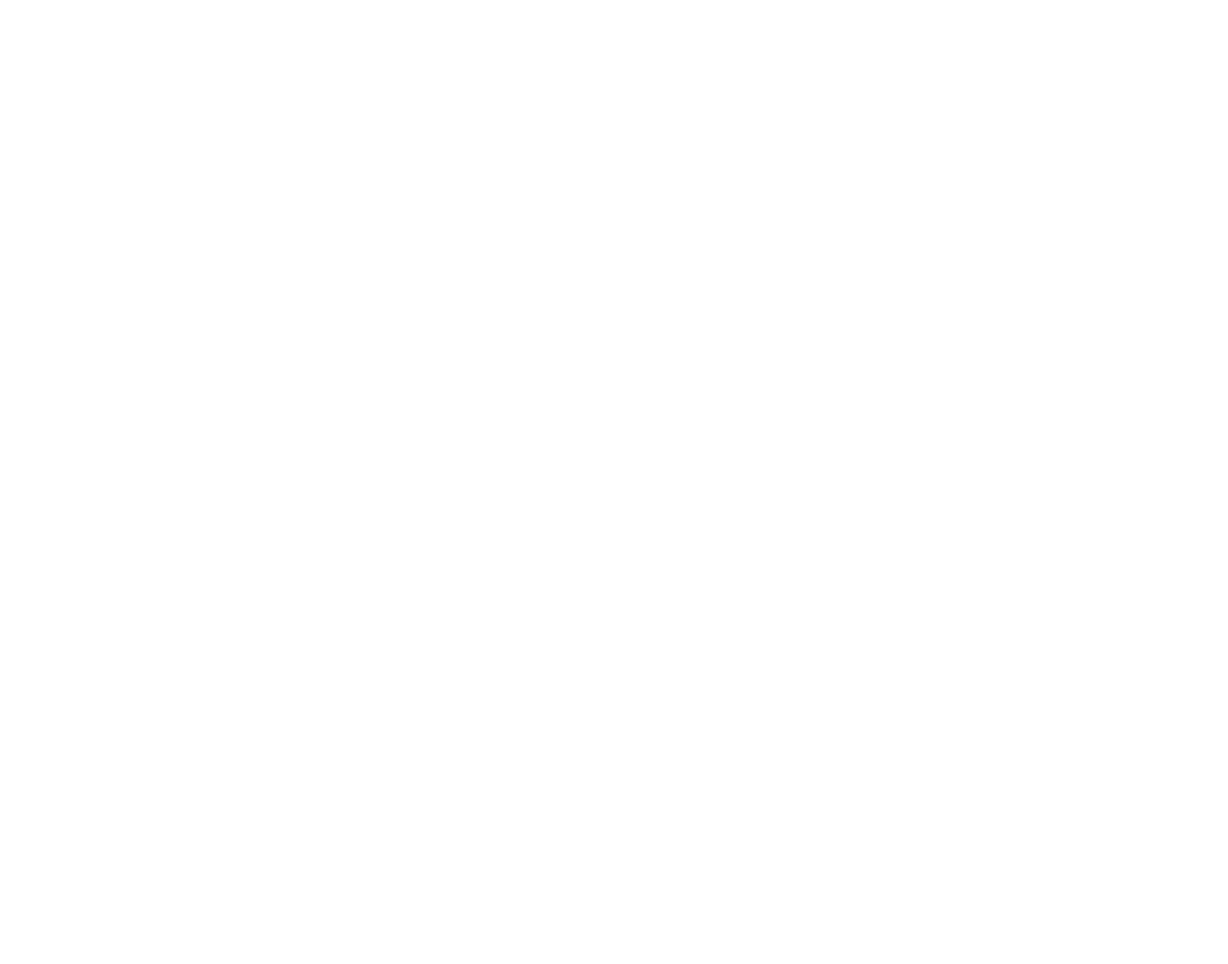
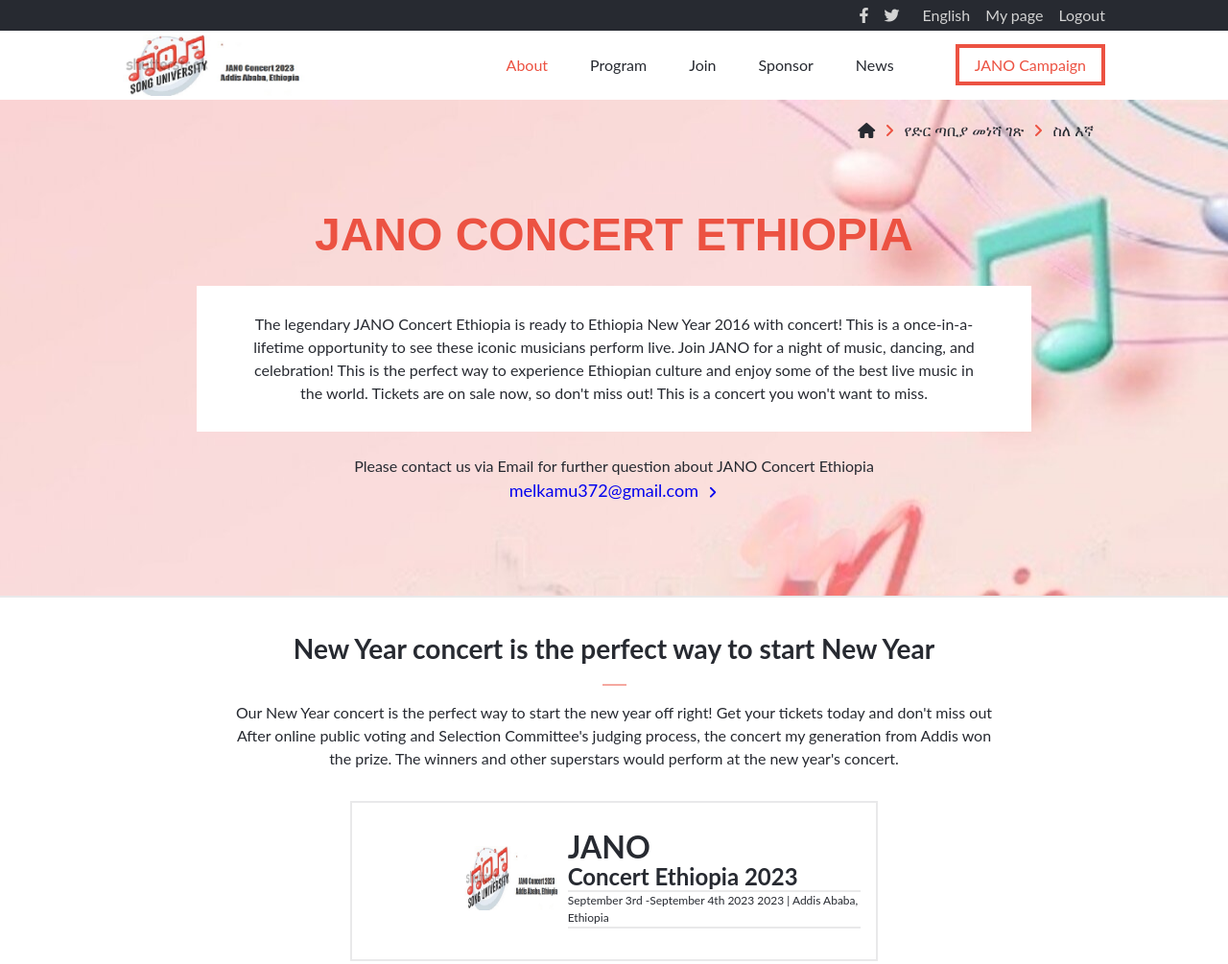
Before and after one commit to melkamu372/capstone-project, a plain HTML site: page about.html in a window 1280 px wide. Shown: the top 1005 px of the page at 96% size. Before the commit the page ends 800 px from the top, so only its background shows below. Drawn offline with Linux system fonts and the light colour scheme.

Commit message:
add desktop version

```diff
--- a/about.html
+++ b/about.html
@@ -0,0 +1,292 @@
+<!DOCTYPE html>
+
+<html lang="en">
+
+<head>
+
+    <meta charset="UTF-8">
+
+    <meta name="viewport" content="width=device-width, initial-scale=1.0">
+
+    <title>Jano | Concert Ethiopia </title>
+
+    <link rel="stylesheet" href="style.css">
+
+    <link rel="stylesheet" href="https://cdnjs.cloudflare.com/ajax/libs/font-awesome/6.2.0/css/all.css">
+
+</head>
+<body>
+
+    <header class="header hidden">
+
+        <nav class="header-top">
+
+            <div class="container row">
+
+                <ul class="social-list col">
+
+                    <li class="social-item">
+
+                        <a href="https://www.facebook.com/Janoband" target="_blank" rel="noopener">
+
+                            <span class="social-icon fa-brands fa-facebook-f "></span></a>
+
+                        </li>
+
+                        <li class="social-item">
+
+                            <a href="#" target="_blank" rel="noopener">
+
+                                <span class="social-icon fa-brands fa-twitter "></span></a>
+                    </li>
+                </ul>
+
+                <ul class="other-list col">
+
+                    <li><a href="#" class="other-link">English</a></li>
+
+                    <li><a href="#" class="other-link">My page</a></li>
+
+                    <li><a href="#" class="other-link">Logout</a></li>
+
+                </ul>
+
+            </div>
+
+        </nav>
+
+        <div class="header-bottom">
+
+            <div class="container row">
+
+                <div class="main-logo-cont">
+
+                    <a href="index.html" class="main-logo-link">
+
+                        <img src="./assets/backgrounds/header.jpg" alt="main-logo-image" class="main-logo">
+
+                    </a>
+                </div>
+
+                <nav class="nav">
+
+                    <ul class="nav-list row">
+
+                        <li class="nav-item"><a href="about.html" class="nav-link red">About</a></li>
+
+                        <li class="nav-item"><a href="#program" class="nav-link">Program</a></li>
+
+                        <li class="nav-item"><a href="#" class="nav-link">Join</a></li>
+
+                        <li class="nav-item"><a href="#partner" class="nav-link">Sponsor</a></li>
+
+                        <li class="nav-item"><a href="index.html#featured" class="nav-link">News</a></li>
+
+                        <li class="nav-item"><a href="index.html" class="nav-link red red-border">JANO Campaign</a></li>
+                    </ul>
+                </nav>
+            </div>
+        </div>
+    </header>
+
+    <section class="head headline">
+
+        <header class="header unhidden">
+
+            <button class="ham-btn" id="ham-btn">
+
+                <img src="./assets/icons/hamburger-icon.png" alt="hamburger-icon" class="ham-img">
+
+            </button>
+
+            <menu class="menu hid" id="menu">
+
+                <button class="ham-btn close-btn" id="close-btn">
+
+                    <img src="./assets/icons/close-btn.png" alt="hamburger-icon" class="ham-img">
+
+                </button>
+
+                <nav class="nav menu-nav">
+
+                    <ul class="nav-list menu-nav-list row" id="menu-nav-list">
+
+                        <li class="nav-item menu-nav-item"><a href="index.html" class="nav-link menu-nav-link">Home</a></li>
+
+                        <li class="nav-item menu-nav-item"><a href="about.html" class="nav-link menu-nav-link red">About</a></li>
+
+                        <li class="nav-item menu-nav-item"><a href="#program" class="nav-link menu-nav-link">Program</a></li>
+
+                        <li class="nav-item menu-nav-item"><a href="#featured" class="nav-link menu-nav-link">Featured Musicians</a></li>
+
+                        <li class="nav-item menu-nav-item"><a href="#partner" class="nav-link menu-nav-link">Sponsor</a></li>
+
+                        <li class="nav-item menu-nav-item"><a href="index.html" class="nav-link menu-nav-link red red-border">JANO Campaign</a></li>
+                    </ul>
+                </nav>
+            </menu>
+        </header>
+        <div class="home hidden container">
+            <a href="index.html" class="home-link">
+                <i class="fa-solid fa-house home-color"></i></a>
+            <i class="fa-solid fa-angle-down fa-rotate-270"></i>
+
+            <a href="index.html" class="home2-link"> የድር ጣቢያ መነሻ ገጽ</a>
+
+            <i class="fa-solid fa-angle-down fa-rotate-270"></i>
+
+            <a href="about.html" class="home3-link">ስለ እኛ</a>
+        </div>
+        <div class="headline-cont cont text-center">
+            <p class="greeting-title greeting-title-about unhidden">"Hello! Fans of Ethiopian music"</p>
+            <div class="main-title-cont main-title-cont-about">
+                <h1 class="main-title main-title-about">JANO Concert Ethiopia </h1>
+            </div>
+            <div class="desc-container desc-container-about unhidden">
+                <p class="concert-desc">The legendary JANO Concert Ethiopia is ready to Ethiopia New Year 2016 with concert! This is a once-in-a-lifetime opportunity to see these iconic musicians perform live.
+                    Join JANO for a night of music, dancing, and celebration! This is the perfect way to experience Ethiopian culture and enjoy some of the best live music in the world.
+                    Tickets are on sale now, so don't miss out! This is a concert you won't want to miss.</p>
+            </div>
+            <div class="desc-container desc-container-about hidden">
+
+                <p class="concert-desc">The legendary JANO Concert Ethiopia is ready to Ethiopia New Year 2016 with concert! This is a once-in-a-lifetime opportunity to see these iconic musicians perform live.
+                    Join JANO for a night of music, dancing, and celebration! This is the perfect way to experience Ethiopian culture and enjoy some of the best live music in the world.
+                    Tickets are on sale now, so don't miss out! This is a concert you won't want to miss.
+                </p>
+
+            </div>
+
+            <div class="concert-contact-cont">
+
+                <p class="concert-contact">Please contact us via Email for further question about JANO Concert Ethiopia</p>
+
+                <p class="concert-email-par unhidden">
+                    <a class="concert-email" href="#">melkamu372@gmail.com</a></p>
+
+                    <p class="concert-email-par hidden">
+
+                        <a class="concert-email" href="#"><span>melkamu372@gmail.com
+
+
+                        </span> <i class="fa-solid fa-angle-down fa-rotate-270"></i></a></p>
+            </div>
+
+        </div>
+
+    </section>
+
+    <section class="logo-section">
+
+        <div class="logo-section-cont text-center">
+
+            <h3 class="main-program logo-section-title">New Year concert is the perfect way to start New Year</h3>
+
+            <div class="line line4"></div>
+
+            <p class="logo-description unhidden">Our New Year concert is the perfect way to start the new year off right! Get your tickets today and don't miss out</p>
+
+            <p class="logo-description hidden">Our New Year concert is the perfect way to start the new year off right! Get your tickets today and don't miss out
+                After online public voting and Selection Committee's judging process, the concert my generation from Addis won the prize.
+                The winners and other superstars would perform at the new year's concert.
+
+            </p>
+
+        </div>
+        <div class="logo-section-logo">
+
+            <div class="logo-img-cont">
+
+                <img src="assets/backgrounds/about-logo.jpg" alt="logo-img" class="logo-img">
+
+            </div>
+
+            <div class="logo-title-cont">
+
+                <h3 class="logo-title"><span>JANO</span><br>Concert Ethiopia 2023</h3>
+
+                <div class="logo-date-cont">
+
+                    <p class="logo-date">September 3rd -September 4th 2023  2023 | Addis Ababa, Ethiopia</p>
+
+                </div>
+
+            </div>
+        </div>
+
+    </section>
+
+    <section class="past-concert">
+
+        <div class="past-concert-cont text-center">
+
+            <h3 class="main-program past-concert-title">See the past Jano Concert Ethiopia </h3>
+
+            <div class="line line4"></div>
+
+            <p class="past-concert-desc">Take a look at the last two Jano Concert which took place in Addis Ababa, Ethiopia</p>
+
+        </div>
+
+        <div class="past-concert-cont row past-concert-row">
+
+            <div class="col past-concert-col">
+
+                <img src="assets/past-concerts/addis-concert.jpg" alt="past-concert-image" class="past-concert-img">
+
+                <div class="overlay">
+
+                    <h2 class="overlay-text"><span>2023</span>Nafkot Concert Addis Ababa, Ethiopia</h2>
+
+                </div>
+            </div>
+
+            <div class="col past-concert-col">
+
+                <img src="assets/past-concerts/teddy-concert.jpg" alt="past-concert-image" class="past-concert-img">
+
+                <div class="overlay">
+
+                    <h2 class="overlay-text"><span>2018</span>My Generation Concert  2018 in Addis Ababa, Ethiopia</h2>
+
+                </div>
+
+            </div>
+
+        </div>
+    </section>
+
+    <footer class="footer">
+
+        <div class="container row footer-row">
+
+            <div class="logo">
+
+                <div class="logo-img-cont">
+
+                    <img src="./assets/backgrounds/footer-logo.jpg" alt="logo-img" class="logo-img">
+
+                </div>
+                <h4 class="logo-title">JANO Concert In Ethiopia</h4>
+            </div>
+            <div class="rights unhidden">
+
+                <p class="date">2023 JANO Concert Ethiopia</p>
+
+                <p class="rights-desc">Rights Reserved.</p>
+
+            </div>
+
+            <div class="rights hidden">
+
+                <p class="date">2023 JANO Concert Ethiopia Rights Reserved.</p>
+
+                <p class="rights-desc">ጃኖ ኮንሰርት ኢትዮጵያ መብቶች በሕግ የተጠበቁ ናቸው።ጃኖ ኮንሰርት ኢትዮጵያ!</p>
+            </div>
+        </div>
+    </footer>
+
+    <script src="./script/menu.js"></script>
+
+    <script src="./script/featured-data.js"></script>
+</body>
+</html>
--- a/style.css
+++ b/style.css
@@ -463,3 +463,291 @@
     font-size: 0.75rem;
     opacity: 0.9;
   }
+
+  @media screen and (min-width: 768px) {
+
+    .unhidden {
+      display: none;
+    }
+
+    .hidden {
+      display: block;
+    }
+
+    .container {
+      width: 80%;
+      max-width: 1280px;
+    }
+
+    .header {
+      position: sticky;
+      margin: 0;
+      padding: 0;
+      top: 0;
+      z-index: 50;
+    }
+
+    .header-top {
+      background: var(--primary-color);
+      padding: 0.25em 0;
+    }
+
+    .social-icon,
+    .other-link {
+      color: var(--secondary-color);
+    }
+
+    .header-top .row {
+      justify-content: flex-end;
+      gap: 1.5em;
+    }
+
+    .header-top .col {
+      gap: 1em;
+    }
+
+
+
+    .main-logo-cont {
+      width: 20%;
+      max-width: 190px;
+    }
+
+    .main-logo {
+      display: flex;
+      flex-direction: column;
+      justify-content: center;
+    }
+
+    .header-bottom {
+      background: #fff;
+      padding: 0.25em 0;
+    }
+
+    .header-bottom .row {
+      justify-content: space-between;
+      align-items: center;
+      gap: 0;
+    }
+
+    .nav-item + .nav-item {
+      margin-left: 2.75em;
+    }
+
+    .nav-link {
+      color: var(--primary-color);
+    }
+
+    .red {
+      color: var(--highlight-color);
+    }
+
+    .red-border {
+      border: 4px solid var(--highlight-color);
+      padding: 0.5em 1em;
+      margin-left: 1.25em;
+    }
+
+    .nav-list {
+      gap: 2.5rem;
+    }
+
+    .home {
+      text-align: right;
+      position: absolute;
+      top: 0;
+      left: 50%;
+      transform: translate(-50%, -50%);
+      margin: 2em 0;
+      padding: 0 0.5em;
+    }
+
+    .home-color {
+      color: var(--primary-color);
+    }
+
+    .home a {
+      color: var(--primary-color);
+      padding: 0 0.25em;
+    }
+
+    .home .fa-angle-down {
+      color: var(--highlight-color);
+    }
+
+    .headline {
+      position: relative;
+      padding: 5em 0;
+    }
+
+    .headline .cont {
+      width: 80%;
+      max-width: 1280px;
+      padding-top: 2em;
+      margin-bottom: 1em;
+    }
+
+    .greeting-title {
+      font-size: 2rem;
+    }
+
+    .main-title {
+      font-size: 3rem;
+    }
+
+    .desc-container {
+      width: 60%;
+    }
+
+    .main {
+      padding: 3em 0;
+    }
+
+    .main-program {
+      font-size: 1.75rem;
+    }
+
+    .main .row {
+      margin: 3em auto;
+      gap: 0.25em;
+      justify-content: center;
+    }
+
+    .main .col {
+      display: block;
+      width: 19%;
+      text-align: center;
+    }
+
+    .featured .col {
+      width: 45%;
+    }
+
+    .past-concert .col {
+      width: 45%;
+    }
+
+    .main .col:hover {
+      border: 2px solid var(--secondary-color);
+    }
+
+    .card-icon {
+      width: 50px;
+      height: 50px;
+    }
+
+    .card-title {
+      width: 100%;
+      margin: 0.25em 0;
+    }
+
+    .btn-cont {
+      margin-bottom: 2.5em;
+    }
+
+    .join-btn {
+      color: var(--secondary-color);
+      text-transform: uppercase;
+      text-decoration: underline;
+      background: none;
+      padding: 0;
+      font-size: 1.25rem;
+    }
+
+    .featured .row {
+      margin: 2.5em 0;
+      gap: 1.5em;
+    }
+
+    .musician-name {
+      font-size: 1.25rem;
+    }
+
+    .musician-title,
+    .musician-detail {
+      font-size: 1rem;
+    }
+
+    .partner .container {
+      width: 60%;
+    }
+
+    .footer .row {
+      flex-wrap: nowrap;
+      gap: 0;
+      justify-content: flex-start;
+    }
+
+    .footer .logo {
+      width: 100%;
+    }
+
+    .rights {
+      width: 100%;
+    }
+
+    .main-title-cont {
+      width: 70%;
+    }
+
+    .main-title-cont-about {
+      margin: 0 auto;
+    }
+
+    .desc-container-about {
+      width: 85%;
+      max-width: 1000px;
+      padding: 1.5em 3em;
+    }
+
+    .concert-location {
+      font-size: 1.25rem;
+    }
+
+    .concert-contact-cont {
+      max-width: 800px;
+    }
+
+    .concert-contact,
+    .concert-email-par {
+      font-size: 1rem;
+      line-height: 1.5;
+    }
+
+    .concert-email-par span {
+      font-size: 1.125rem;
+    }
+
+    .concert-email-par i {
+      margin-left: 4px;
+      font-size: 0.9rem;
+    }
+
+    .logo-section-cont {
+      max-width: 800px;
+      margin-bottom: 2em;
+    }
+
+    .logo-section-logo {
+      margin: 1em auto;
+    }
+
+    .past-concert-cont {
+      max-width: 1000px;
+    }
+
+    .past-concert .row {
+      gap: 1.5em;
+      justify-content: center;
+      margin: 3em auto;
+    }
+
+    .footer {
+      background: var(--secondary-color);
+    }
+
+    .footer-about {
+      background: var(--primary-color);
+      color: var(--secondary-color);
+    }
+  }
```
Also changed, not shown: index.html (+1 -1 lines).
